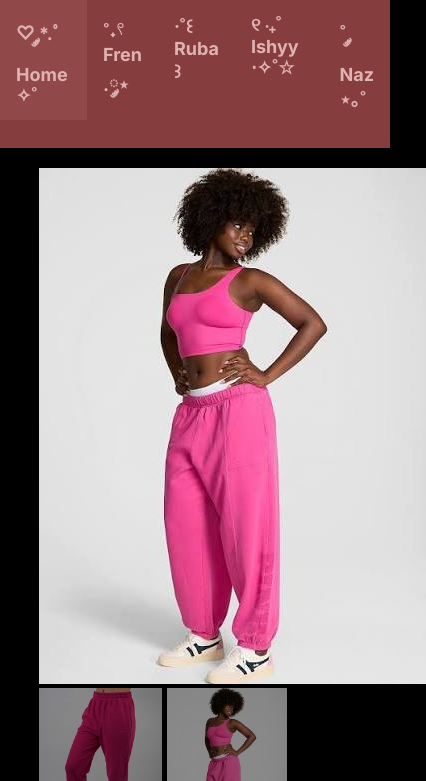
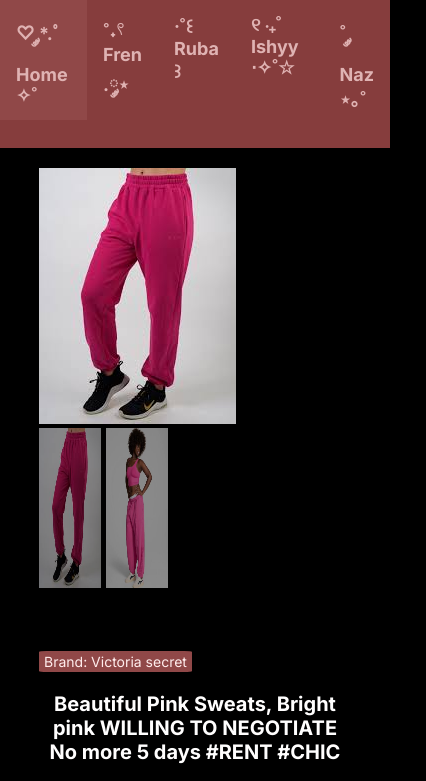
Before and after one commit to fren993/Reves, a plain HTML site: page shop-page/PinkSweats.html in a window 390 px wide. Both pictures are taken after a click on the picture 100 px from the left and 767 px from the top of the page. Shown: the top 781 px of the page, 426 px wide, since content can reach past the window. Drawn offline with Linux system fonts and the light colour scheme; a script that the page names is missing.

Commit message:
changing the finishing touches for the first p page

```diff
--- /dev/null
+++ b/shop-page/script.js
@@ -0,0 +1,6 @@
+function clickimg(smallImg){
+    var fullImg = document.getElementById("imagebox");
+    fullImg.src = smallImg.src;
+}
+
+smallImg();
--- a/shop-page/stylesheet.css
+++ b/shop-page/stylesheet.css
@@ -235,22 +235,56 @@ header h3{
 
     }
 }
-@media only screen and (max-width:1200px){
+@media only screen and (max-width:770px){
     .all-images{
         flex-direction: column;
         height: auto;
 
     }
     .small-images{
-             flex-direction: row;
+         flex-direction: row;
+        justify-content: space-evenly;
+        order:1;
+    }
+    .product-box{
+        width:100%
+    }
+
+    .main-images{
+        width:100%
+    }
+    .small-images img{
+       width:100%;
+    }
+    h2{
+        font-size:25px;
+    }
+
+}
+
+
+@media only screen and (max-width:480px){
+    .all-images{
+        flex-direction: column;
+        height: auto;
+
+    }
+    .small-images{
+        flex-direction: row;
         justify-content: space-evenly;
         order:1;
     }
     .product-box{
         width:100%;
     }
+    .small-images img{
+        width:20%
+    }
+    .main-images{
+        width:100%
+    }
     h2{
-        font-size:25px;
+        font-size:20px;
     }
     button.buy{
         margin-top: 10px;
```
